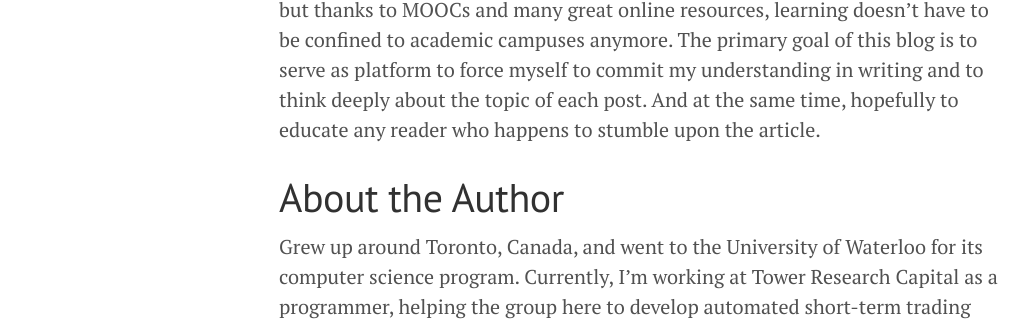
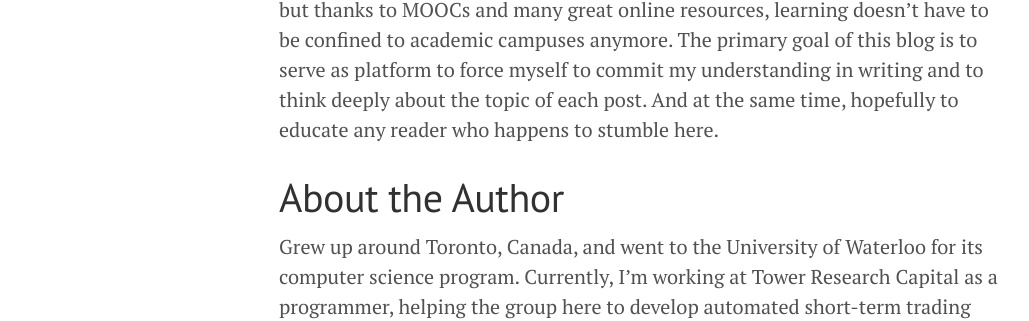
Before and after one commit to Estinox/estinox.github.io, a Jekyll site: the page built from about.md, in a window 1280 px wide. Shown: the part 447-768 px from the top of the page, without its empty margins (1-1030 px from the left). Built offline with Jekyll 4.4.1, drawn with Linux system fonts in a browser that asks for light colours; some of the changed text lies outside the part shown.

Commit message:
simplification of about

```diff
--- a/about.md
+++ b/about.md
@@ -7,7 +7,7 @@ Hey there, didn't see you for a second! My name is Kevin and welcome to Centrall
 
 If you haven't already guessed from the title, Centrally Distributed is a personal blog pivoted around statistics and machine learning. Although from time to time, you might see a few hobby posts tossed in, just to prove that I'm not a robot (or is that what a robot would say?).
 
-Part of me wishes that I took more data science related courses during university, but thanks to MOOCs and many great online resources, learning doesn't have to be confined to academic campuses anymore. The primary goal of this blog is to serve as platform to force myself to commit my understanding in writing and to think deeply about the topic of each post. And at the same time, hopefully to educate any reader who happens to stumble upon the article.
+Part of me wishes that I took more data science related courses during university, but thanks to MOOCs and many great online resources, learning doesn't have to be confined to academic campuses anymore. The primary goal of this blog is to serve as platform to force myself to commit my understanding in writing and to think deeply about the topic of each post. And at the same time, hopefully to educate any reader who happens to stumble here.
 
 # About the Author
 
```
